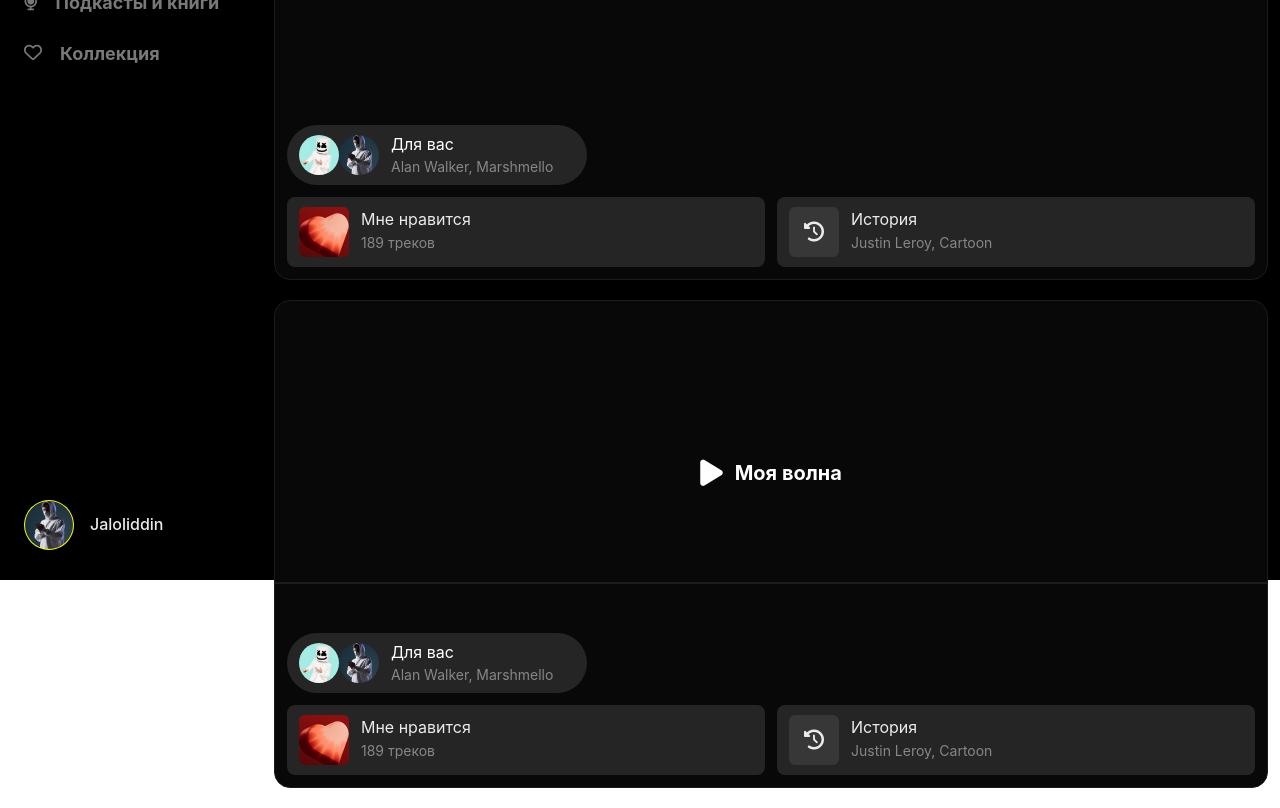
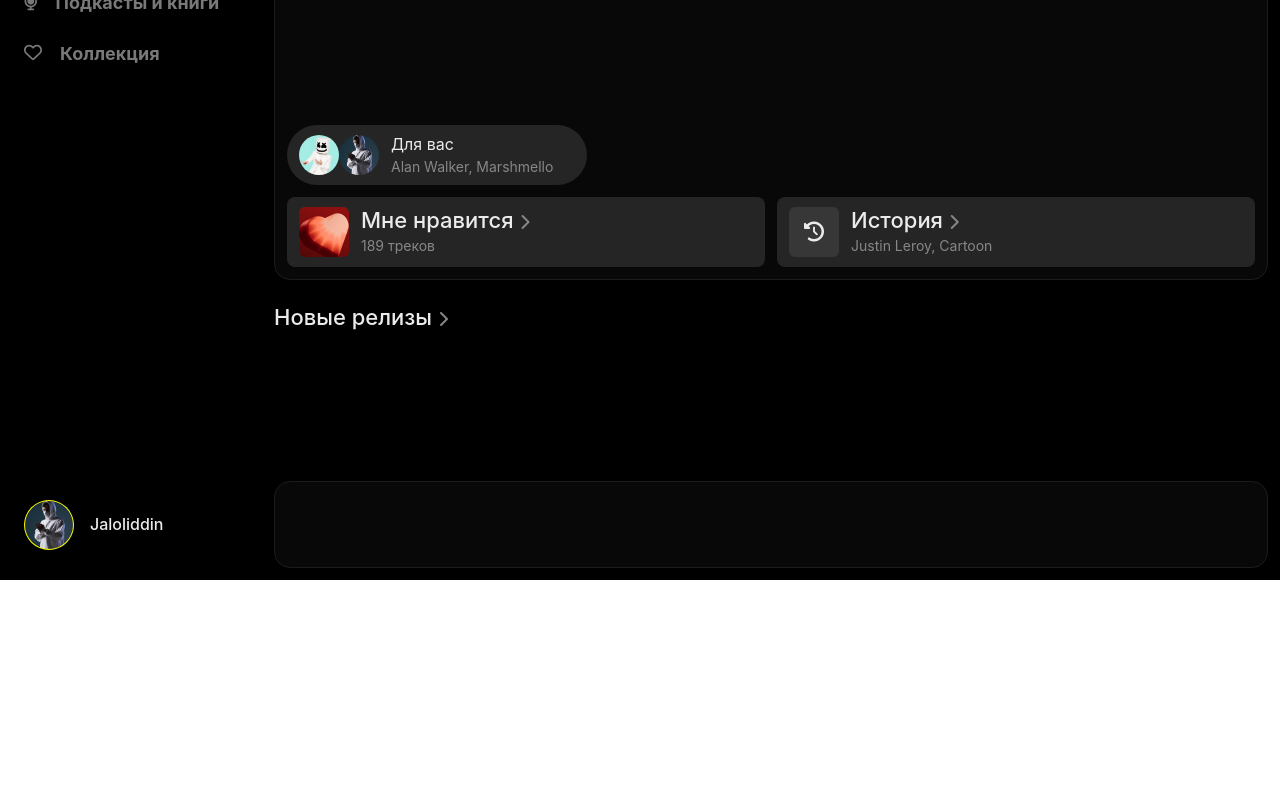
Before and after one commit to JaJu111/yandex-music, a Vue app: page / in a window 1280 px wide. Shown: the part 220-1028 px from the top of the page. After the commit the page ends 800 px from the top, so only its background shows below. Built offline with nearby package versions, Linux system fonts and the light colour scheme.

Commit message:
fixed home-page

```diff
--- a/src/components/HomePage.vue
+++ b/src/components/HomePage.vue
@@ -35,7 +35,7 @@
                             </div>
 
                             <div class="img-info-box">
-                                <h1>Мне нравится</h1>
+                                <h1>Мне нравится <i class="fa-solid fa-chevron-right"></i></h1>
                                 <span>189 треков</span>
                             </div>
                         </div>
@@ -46,7 +46,7 @@
                             </div>
 
                             <div class="img-info-box">
-                                <h1>История</h1>
+                                <h1>История <i class="fa-solid fa-chevron-right"></i></h1>
                                 <span>Justin Leroy, Cartoon</span>
                             </div>
                         </div>
@@ -54,57 +54,8 @@
                 </div>
             </div>
 
-            <div class="home-content" :style="{ backgroundColor: currentColor }">
-                <div class="play-box">
-                    <div @click="getPlaying">
-                        <i v-if="!isPlaying" class="fa-solid fa-play"></i>
-
-                        <i v-if="isPlaying" class="fa-solid fa-pause"></i>
-
-                        <h1>Моя волна</h1>
-                    </div>
-                </div>
-
-                <div class="info-box">
-                    <div class="for-you-box">
-                        <div class="for-you-box__left">
-                            <div>
-                                <img src="../assets/marshmello.jpg">
-                            </div>
-                            <div>
-                                <img src="../assets/alan.jpg">
-                            </div>
-                        </div>
-                        <div class="for-you-box__right">
-                            <h1>Для вас</h1>
-                            <span>Alan Walker, Marshmello</span>
-                        </div>
-                    </div>
-
-                    <div class="info-box__bottom">
-                        <div class="i-like-box">
-                            <div class="img-box">
-                                <img src="../assets/i-like.jpg">
-                            </div>
-
-                            <div class="img-info-box">
-                                <h1>Мне нравится</h1>
-                                <span>189 треков</span>
-                            </div>
-                        </div>
-
-                        <div class="i-like-box">
-                            <div class="img-box">
-                                <i class="fa-solid fa-clock-rotate-left"></i>
-                            </div>
-
-                            <div class="img-info-box">
-                                <h1>История</h1>
-                                <span>Justin Leroy, Cartoon</span>
-                            </div>
-                        </div>
-                    </div>
-                </div>
+            <div class="new-release">
+                <h1>Новые релизы <i class="fa-solid fa-chevron-right"></i></h1>
             </div>
         </div>
     </div>
@@ -156,7 +107,7 @@ export default class HomePage extends Vue {
     border-radius: 16px
     transition: all .2s
     border: 1px solid #1c1c1c
-    margin-bottom: 20px
+    margin-bottom: 24px
 
 .play-box
     display: flex
@@ -172,11 +123,11 @@ export default class HomePage extends Vue {
         cursor: pointer
 
     i
-        color: #fff
+        color: #ebebeb
         font-size: 30px
 
     h1
-        color: #fff
+        color: #ebebeb
         margin-left: 12px
         font-size: 20px
         font-weight: bold
@@ -193,7 +144,7 @@ export default class HomePage extends Vue {
     margin-bottom: 12px
 
     h1
-        color: #fff
+        color: #ebebeb
 
     &__left
         display: flex
@@ -232,6 +183,7 @@ export default class HomePage extends Vue {
     height: 70px
     background-color: #252525
     border-radius: 8px
+    cursor: pointer
 
 .img-box
     display: flex
@@ -251,17 +203,57 @@ export default class HomePage extends Vue {
 
 .img-info-box
     h1
+        font-size: 22px
+        font-weight: 500
         color: #ebebeb
+
+        i
+            font-size: 16px
+            color: #878787
+            transition: all .2s
+
+    h1:hover
+        i
+            margin-left: 10px
 
     span
         font-size: 14px
         color: #878787
 
 
+.new-release
+    h1
+        font-size: 22px
+        font-weight: 500
+        color: #ebebeb
+
+        i
+            font-size: 16px
+            color: #878787
+            transition: all .2s
+
+    h1:hover
+        i
+            margin-left: 10px
+
+
 @media (max-width: 768px)
     .img-info-box
         span
             font-size: 12px
+
+        h1
+            font-size: 16px
+
+            i
+                font-size: 12px
+
+    .new-release
+        h1
+            font-size: 16px
+
+            i
+                font-size: 12px
 
     .home-page
         height: calc( 100vh - 12px )
@@ -276,6 +268,9 @@ export default class HomePage extends Vue {
         transition: all .2s
         border: 1px solid #1c1c1c
 
+    .new-release
+        margin-bottom: 136px
+
 
 @media (max-width: 430px)
     .for-you-box
```
